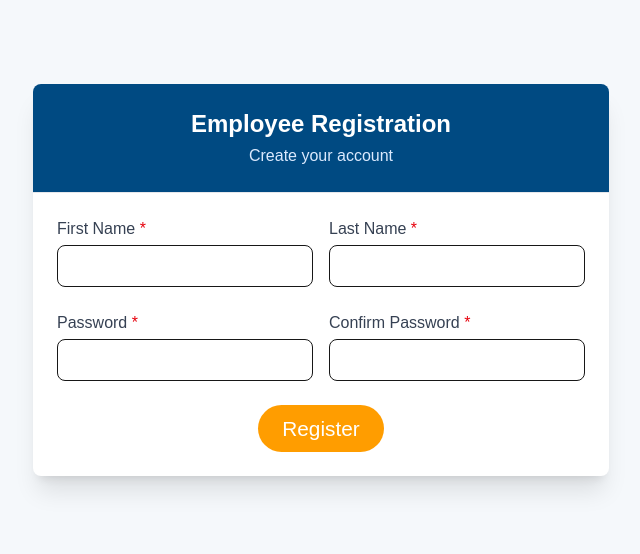
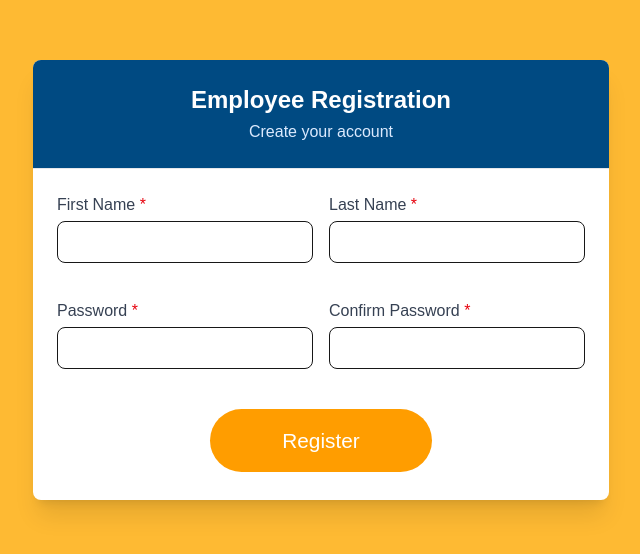
Before and after one commit to comp583group/vroom_front-end, a Next.js app: page /register in a window 1280 px wide. Shown: the part 120-674 px from the top of the page, without its empty margins (319-959 px from the left). Built offline with nearby package versions, Linux system fonts and the light colour scheme.

Commit message:
Refactor register button sizing

```diff
--- a/app/register/page.tsx
+++ b/app/register/page.tsx
@@ -97,7 +97,7 @@ export default function EmployeeRegistration() {
   }, [submitSuccess, router]);
 
   return (
-    <div className="min-h-screen bg-blue-50 py-12 px-4 flex items-center justify-center" style={{ backgroundColor: "#f5f8fb" }}>
+    <div className="min-h-screen bg-blue-50 py-14 px-4 flex items-center justify-center" style={{ backgroundColor: "#FEBA33" }}>
       <div className="max-w-xl w-full bg-white rounded-lg shadow-xl overflow-hidden">
         <div className="p-6 border-b border-gray-200 bg-gray-50" style={{ backgroundColor: "#004a82" }}>
           <h2 className="text-2xl font-bold text-center text-white">Employee Registration</h2>
@@ -122,7 +122,7 @@ export default function EmployeeRegistration() {
                 </button>
             </div>
             ) : (
-          <form onSubmit={handleSubmit} className="p-6 space-y-6">
+          <form onSubmit={handleSubmit} className="p-6 space-y-9">
             <div className="grid grid-cols-1 md:grid-cols-2 gap-4">
               <div>
                 <label htmlFor="firstName" className="block text-gray-700 font-medium mb-1">
@@ -197,11 +197,11 @@ export default function EmployeeRegistration() {
 
             {errors.submit && <p className="text-red-600 text-sm text-center">{errors.submit}</p>}
 
-            <div className="text-center">
+            <div className="text-center py-1">
               <button
                 type="submit"
                 disabled={isSubmitting}
-                className="bg-blue-600 text-white font-medium py-2 px-6 rounded-full hover:bg-blue-700 transition-colors disabled:opacity-50"
+                className="bg-blue-600 text-white font-medium py-4 px-18 rounded-full hover:bg-blue-700 transition-colors disabled:opacity-50"
                 style={{ backgroundColor: "#ff9d00" }}
               >
                 {isSubmitting ? "Submitting..." : "Register"}
```
